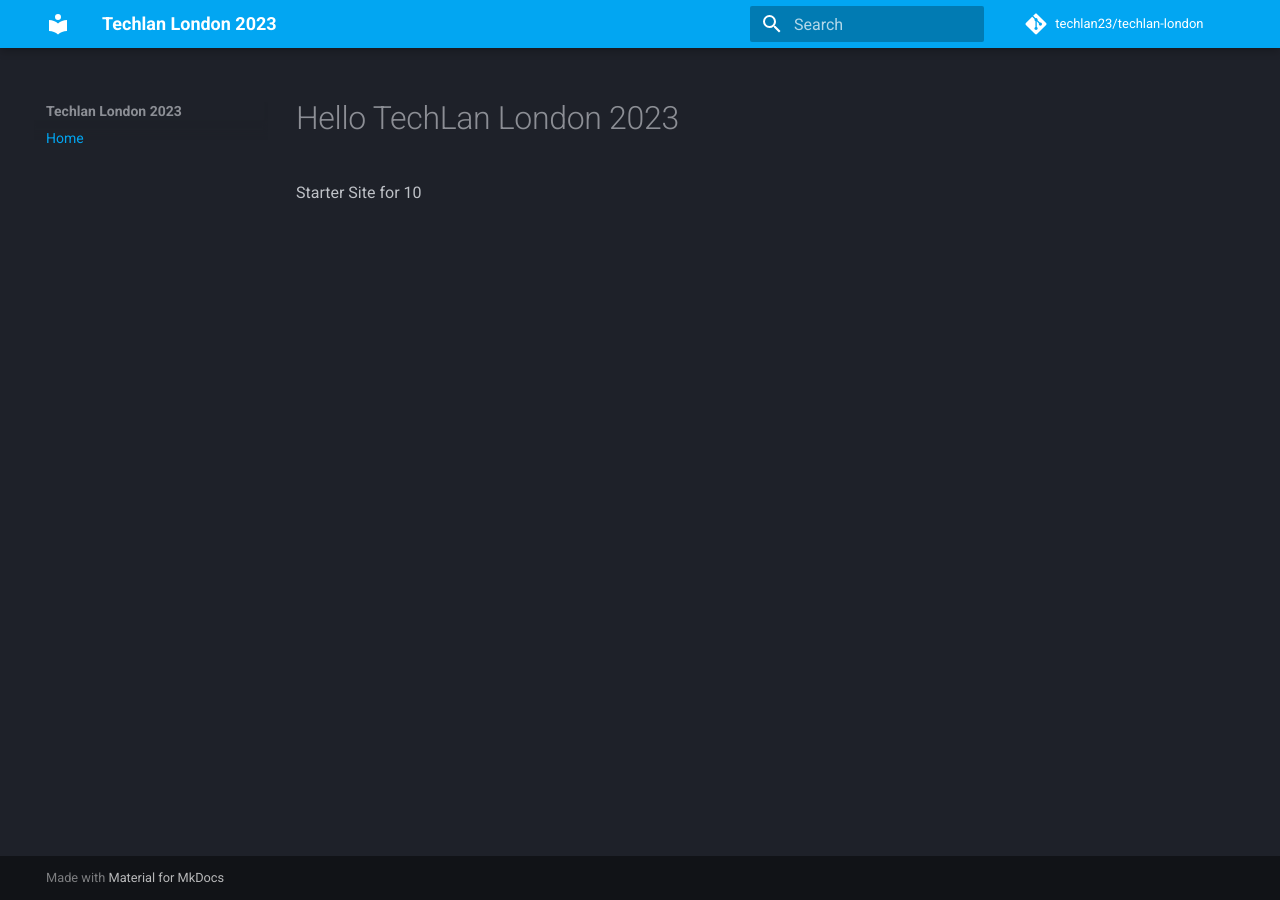
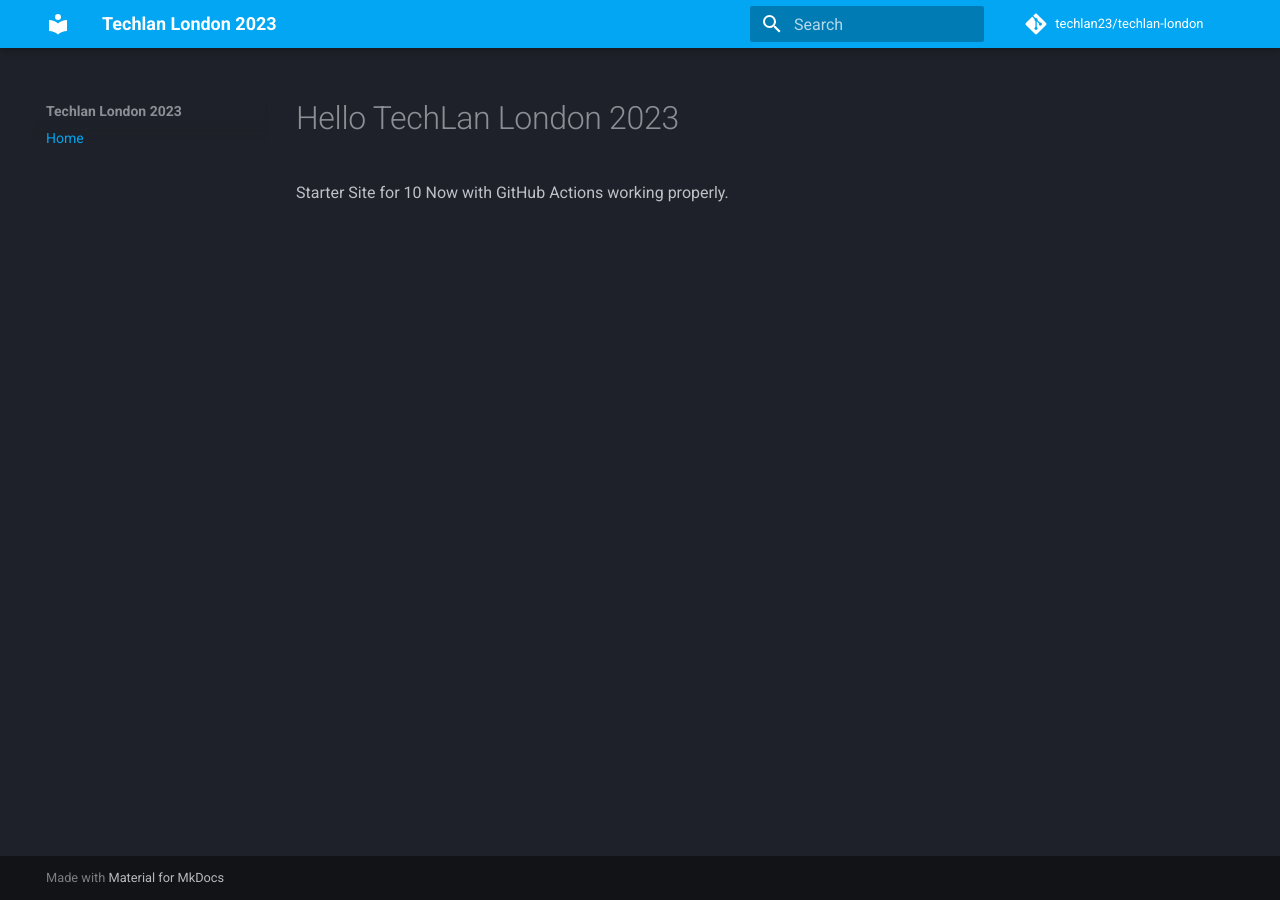
Before and after one commit to techlan23/techlan-london, an MkDocs documentation site: the page built from docs/index.md, in a window 1280 px wide. Built offline with MkDocs 1.6.1 and Material for MkDocs 9.7.7, drawn with Linux system fonts in a browser that asks for light colours; comment, search, counter and statistics services are not loaded.

Commit message:
Update index.md

```diff
--- a/docs/index.md
+++ b/docs/index.md
@@ -1,3 +1,4 @@
 # Hello TechLan London 2023
 
 Starter Site for 10
+Now with GitHub Actions working properly.
```
